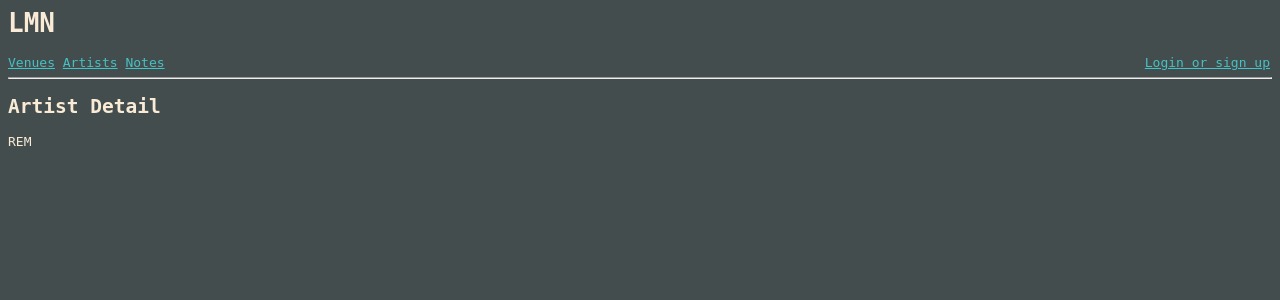
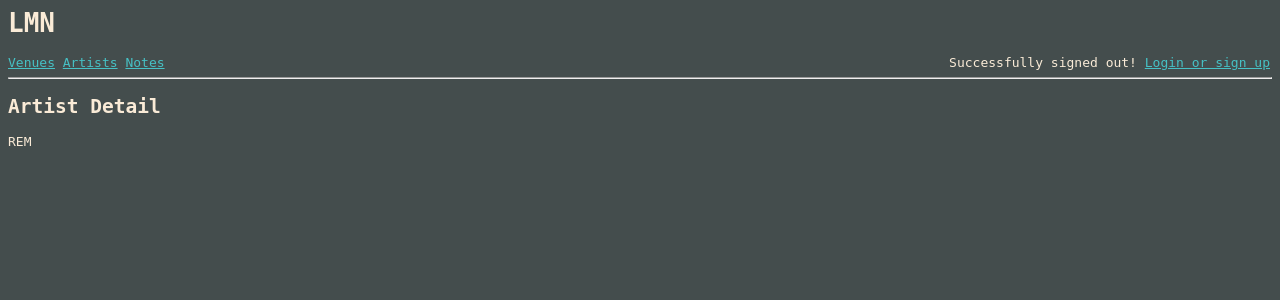
Before and after one commit to johnnyvuanly/lmn, a Django app: page /artists/detail/1/ in a window 1280 px wide. Shown: the top 300 px of the page. Run offline with Django 3.2, Linux system fonts and the light colour scheme; data comes from the database, SQL or seed files in the repository; parts of the project's set-up code (start-up, migrations or seed data) failed here and were passed over.

Commit message:
This is a temporary fix to adding a message for sign out it is not perfect and i want to add a message the same way we did in the labs with the conirmation delete message but i am having a few issues we can go over on monday

```diff
--- a/lmn/templates/lmn/base.html
+++ b/lmn/templates/lmn/base.html
@@ -18,7 +18,9 @@
 
 {% else %}
 
-  <span id='login-or-sign-up'><a href="{% url 'login' %}?next={{ request.path }}">Login or sign up</a></span>
+  <span id='login-or-sign-up'>Successfully signed out! <a href="{% url 'login' %}?next={{ request.path }}">Login or sign up</a></span>
+
+
 
 {% endif %}
 
```
Also changed, not shown: lmn/static/js/goodbye_message.js (added).
